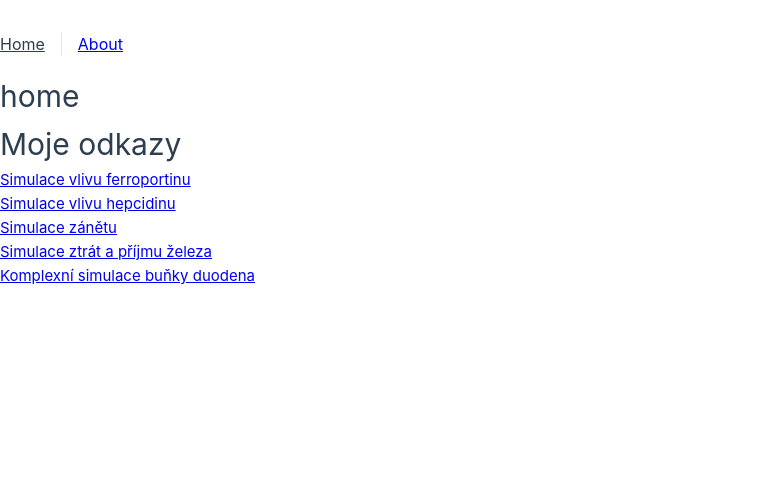
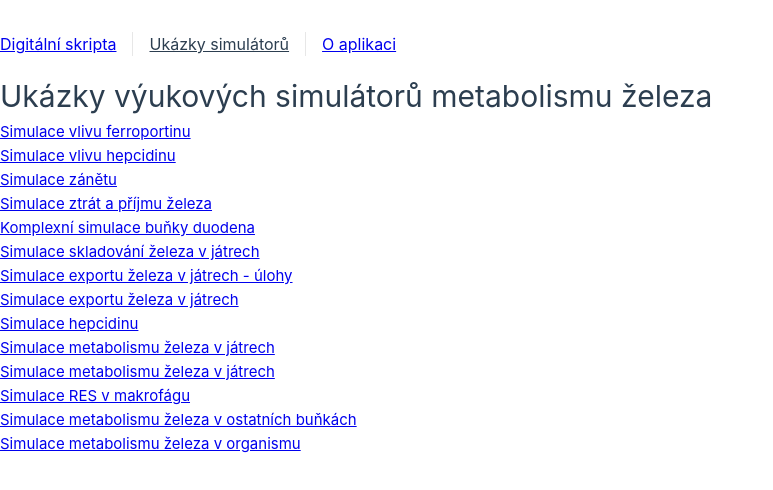
Before and after one commit to kofranek/Router, a Vue app in the folder hollarka_router/: page / in a window 1280 px wide. Shown: the top 490 px of the page, without its empty margins (0-773 px from the left). Built offline with nearby package versions, Linux system fonts and the light colour scheme.

Commit message:
Digitální skripta

```diff
--- a/hollarka_router/src/App.vue
+++ b/hollarka_router/src/App.vue
@@ -1,34 +1,21 @@
 <script setup>
 import { RouterLink, RouterView } from 'vue-router'
-import examples from './data.json'
 
-import {ref} from 'vue'
+import { ref } from 'vue'
 
-const odkaz = ref('https://egolem.online/ironmetabolism/#liver/iron2sim.md')
 </script>
 
 <template>
   <header>
-      <nav>
-        <RouterLink to="/">Home</RouterLink>
-        <RouterLink to="/about">About</RouterLink>
-      </nav>
+    <nav>
+      <RouterLink to="/skripta">Digitální skripta</RouterLink>
+      <RouterLink to="/">Ukázky simulátorů</RouterLink>
+      <RouterLink to="/about">O aplikaci</RouterLink>
+    </nav>
   </header>
 
   <RouterView />
 
-  <main>
-    <h1>Moje odkazy</h1>
-    <div class="card">
-      <div v-for="example in examples" :key="example.id">
-        <div>
-        <a :href="example.html" target="_blank" >
-          {{ example.title }}
-        </a>
-        </div>
-      </div>
-    </div>
-  </main>
 </template>
 
 <style scoped>
--- a/hollarka_router/src/data.json
+++ b/hollarka_router/src/data.json
@@ -1,29 +1,72 @@
 [
     {
         "id": 1,
-        "title":"Simulace vlivu ferroportinu",
+        "title": "Simulace vlivu ferroportinu",
         "html": "https://egolem.online/ironmetabolism/#iron21.md"
     },
     {
         "id": 2,
-        "title":"Simulace vlivu hepcidinu",
+        "title": "Simulace vlivu hepcidinu",
         "html": "https://egolem.online/ironmetabolism/#iron32.md"
     },
     {
-        "id":3,
+        "id": 3,
         "title": "Simulace zánětu",
-        "html":"https://egolem.online/ironmetabolism/#iron54.md"
+        "html": "https://egolem.online/ironmetabolism/#iron54.md"
     },
     {
-        "id":4,
+        "id": 4,
         "title": "Simulace ztrát a příjmu železa ",
-        "html":"https://egolem.online/ironmetabolism/#iron73.md"
-
+        "html": "https://egolem.online/ironmetabolism/#iron73.md"
     },
     {
-        "id":5,
+        "id": 5,
         "title": "Komplexní simulace buňky duodena",
-        "html":"https://egolem.online/ironmetabolism/#iron8.md"
+        "html": "https://egolem.online/ironmetabolism/#iron8.md"
+    },
+    {
+        "id": 6,
+        "title": "Simulace skladování železa v játrech",
+        "html": "https://egolem.online/ironmetabolism/#liver/iron2sim.md"
+    },
+    {
+        "id": 7,
+        "title": "Simulace exportu železa v játrech - úlohy",
+        "html": "https://egolem.online/ironmetabolism/#liver/sim2mitochondrie.md"
+    },
+    {
+        "id": 8,
+        "title": "Simulace exportu železa v játrech",
+        "html": "https://egolem.online/ironmetabolism/#liver/sim2mitochondrie2.md"
+    },
+    {
+        "id": 9,
+        "title": "Simulace hepcidinu",
+        "html": "https://egolem.online/ironmetabolism/#liver/hepcidin6sim.md"
+    },
+    {
+        "id": 10,
+        "title": "Simulace metabolismu železa v játrech",
+        "html": "https://egolem.online/ironmetabolism/#liver/fullsim2.md"
+    },
+    {
+        "id": 11,
+        "title": "Simulace metabolismu železa v játrech",
+        "html": "https://egolem.online/ironmetabolism/#liver/fullsim2.md"
+    },
+    {
+        "id": 12,
+        "title": "Simulace RES v makrofágu",
+        "html": "https://egolem.online/ironmetabolism/#spleen/spleensim.md"
+    },
+    {
+        "id": 13,
+        "title": "Simulace metabolismu železa v ostatních buňkách",
+        "html": "https://egolem.online/ironmetabolism/#spleen/othersim.md"
+    },
+    {
+        "id": 14,
+        "title": "Simulace metabolismu železa v organismu",
+        "html": "https://egolem.online/ironmetabolism/#spleen/completsim.md"
     }
-
 ]
--- a/hollarka_router/src/router/index.js
+++ b/hollarka_router/src/router/index.js
@@ -1,5 +1,6 @@
 import { createRouter, createWebHistory } from 'vue-router'
 import HomeView from '../views/HomeView.vue'
+
 
 const router = createRouter({
   history: createWebHistory(import.meta.env.BASE_URL),
@@ -16,7 +17,13 @@ const router = createRouter({
       // this generates a separate chunk (About.[hash].js) for this route
       // which is lazy-loaded when the route is visited.
       component: () => import('../views/AboutView.vue')
+    },
+    {
+      path: '/skripta',
+      name: 'skripta',
+      component: () => import('../views/SkriptaView.vue')
     }
+
   ]
 })
 
--- a/hollarka_router/src/views/AboutView.vue
+++ b/hollarka_router/src/views/AboutView.vue
@@ -1,7 +1,6 @@
+
 <template>
-  <div class="about">
-    <h1>This is an about page</h1>
-  </div>
+ <h1>Digitální skripta za použití interaktivních prvků, animací a simulací.</h1>
 </template>
 
 <style>
--- a/hollarka_router/src/views/HomeView.vue
+++ b/hollarka_router/src/views/HomeView.vue
@@ -1,13 +1,22 @@
 <script setup>
 import { ref } from 'vue'
-
-
+import examples from '../data.json'
 </script>
 
 <template>
 <main>
 
-  <h1>home</h1>
+
+  <h1>Ukázky výukových simulátorů metabolismu železa</h1>
+    <div class="card">
+      <div v-for="example in examples" :key="example.id">
+        <div>
+        <a :href="example.html" target="_blank" >
+          {{ example.title }}
+        </a>
+        </div>
+      </div>
+    </div>
 
 </main>
 </template>
--- /dev/null
+++ b/hollarka_router/src/views/SkriptaView.vue
@@ -0,0 +1,9 @@
+<script setup>
+import { ref } from 'vue'
+const skripta = "https://egolem.online/ironmetabolism/#iron1intake.md"
+</script>
+
+<template>
+    <h1>Digitální skripta</h1>
+    <a :href="skripta" target="_blank">digitální skripta</a>
+</template>
```
